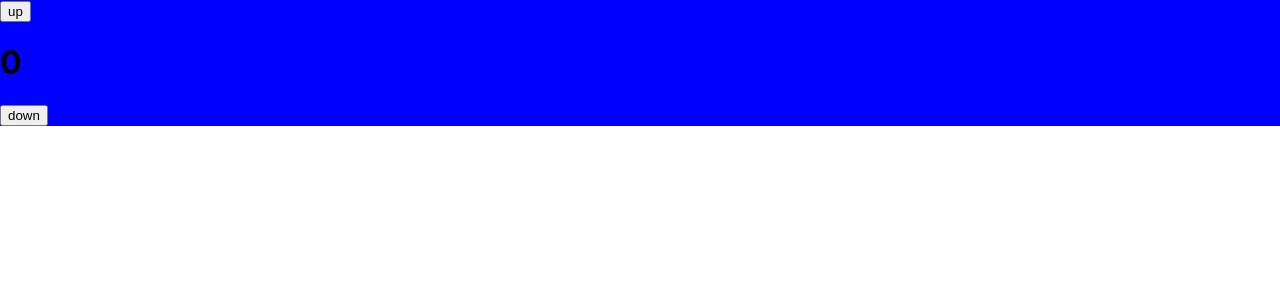
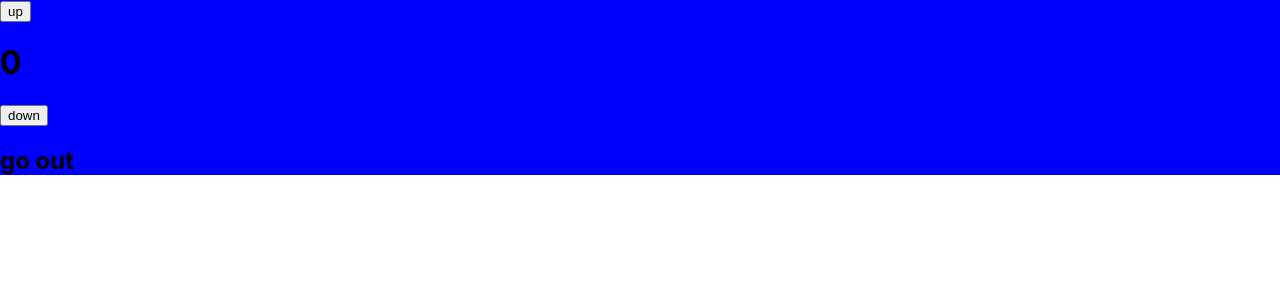
Before and after one commit to hossein-ansari/practice, a React (Create React App) app: page / in a window 1280 px wide. Shown: the top 300 px of the page. Built offline with nearby package versions, Linux system fonts and the light colour scheme.

Commit message:
condition rendering practice

```diff
--- a/src/App.js
+++ b/src/App.js
@@ -29,20 +29,31 @@ class App extends Component {
       return { count: prevstate.count - 1 };
     });
     if (this.state.count <= 3) {
-      let msg1 = document.getElementById('msgCold')
+      let msg1 = document.getElementById("msgCold");
       this.setState({ color: "blue" });
-      msg1.innerText = msg
-
+      msg1.innerText = msg;
     }
   }
   render() {
+    let moveOut = null
+    if (this.state.count > 5) {
+      moveOut = 'dont'
+    }
     return (
       <div id={this.state.color}>
         <button id="upBtn" onClick={this.upHandler.bind(this)}>
           up
         </button>
         <h1>{this.state.count}</h1>
-        <button id="msgCold" onClick={()=>{this.downHandler('its cold')}}>down</button>
+        <button
+          id="msgCold"
+          onClick={() => {
+            this.downHandler("its cold");
+          }}
+        >
+          down
+        </button>
+        <h2>{moveOut} go out</h2>
       </div>
     );
   }
```
